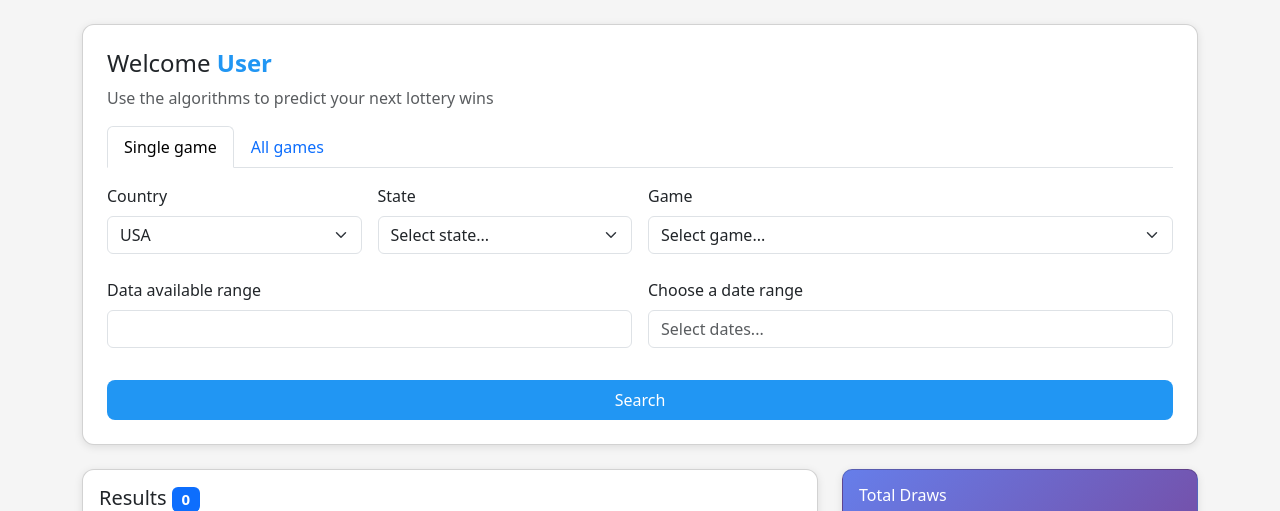
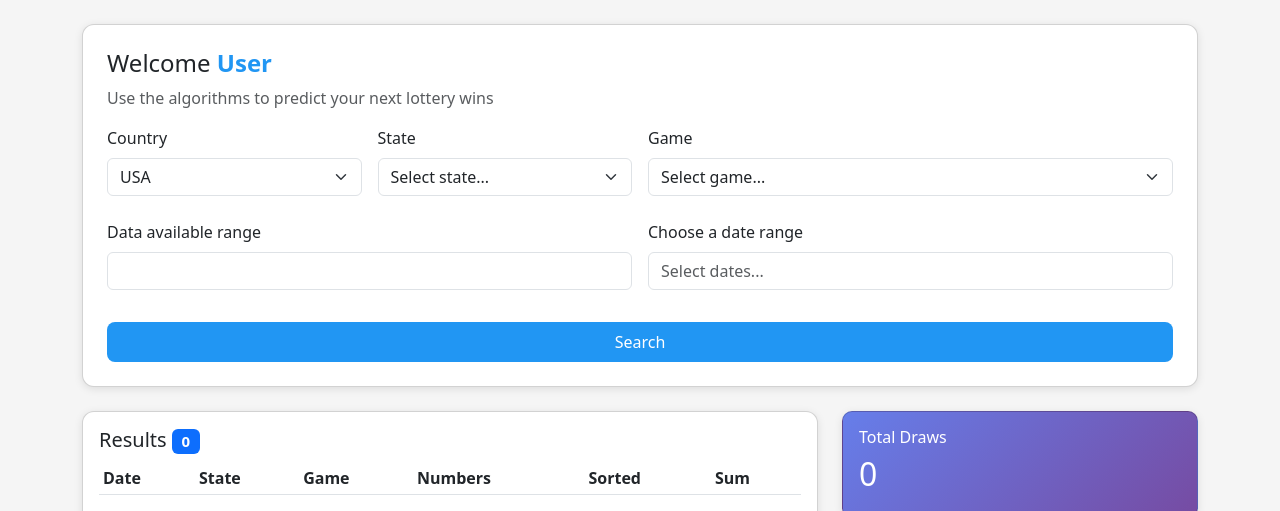
Before and after one commit to willpowers2020/lottery-data, a Flask app: page / in a window 1280 px wide. Shown: the top 511 px of the page. Run offline with Flask 3, Linux system fonts and the light colour scheme; data that the repository does not hold is empty; some libraries are stand-ins or nearby versions.

Commit message:
Add All States option, remove tabs

```diff
--- a/templates/index.html
+++ b/templates/index.html
@@ -16,8 +16,8 @@
         .hot { color: #f44336; font-weight: bold; }
         .cold { color: #2196F3; font-weight: bold; }
         .stat-card { background: linear-gradient(135deg, #667eea 0%, #764ba2 100%); color: white; border-radius: 10px; }
-        .group-option { font-weight: bold; background: #e3f2fd; }
-        select option.group-option { font-weight: bold; }
+        .group-option { font-weight: bold; background: #e3f2fd !important; }
+        .all-states-option { font-weight: bold; background: #c8e6c9 !important; }
     </style>
 </head>
 <body>
@@ -25,15 +25,6 @@
         <div class="card p-4 mb-4">
             <h4>Welcome <span class="welcome-text">User</span></h4>
             <p class="text-muted">Use the algorithms to predict your next lottery wins</p>
-
-            <ul class="nav nav-tabs mb-3">
-                <li class="nav-item">
-                    <a class="nav-link active" href="#">Single game</a>
-                </li>
-                <li class="nav-item">
-                    <a class="nav-link text-primary" href="#">All games</a>
-                </li>
-            </ul>
 
             <div class="row g-3">
                 <div class="col-md-3">
@@ -84,6 +75,7 @@
                             <thead>
                                 <tr>
                                     <th>Date</th>
+                                    <th>State</th>
                                     <th>Game</th>
                                     <th>Numbers</th>
                                     <th>Sorted</th>
@@ -139,6 +131,8 @@
             const states = await resp.json();
             const select = document.getElementById('state');
             select.innerHTML = '<option value="">Select state...</option>';
+            // Add "All States" option first
+            select.innerHTML += '<option value="all" class="all-states-option">🌎 All States</option>';
             states.forEach(s => {
                 select.innerHTML += `<option value="${s.id}">${s.name}</option>`;
             });
@@ -205,6 +199,7 @@
             draws.forEach(d => {
                 tbody.innerHTML += `<tr>
                     <td>${d.draw_date}</td>
+                    <td><small>${d.state_name}</small></td>
                     <td><small>${d.game_name}</small></td>
                     <td><strong>${d.value}</strong></td>
                     <td>${d.sorted_value}</td>
```
